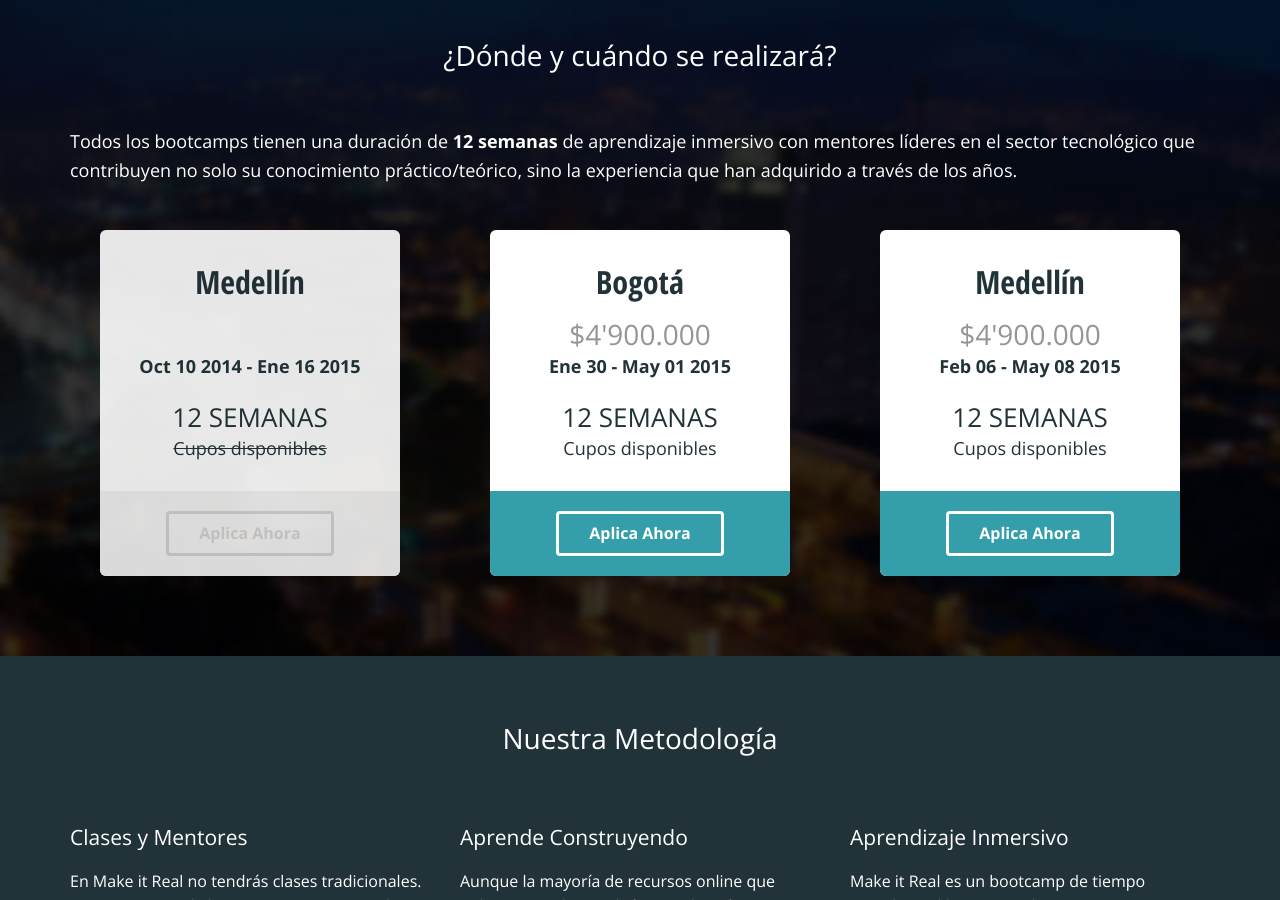
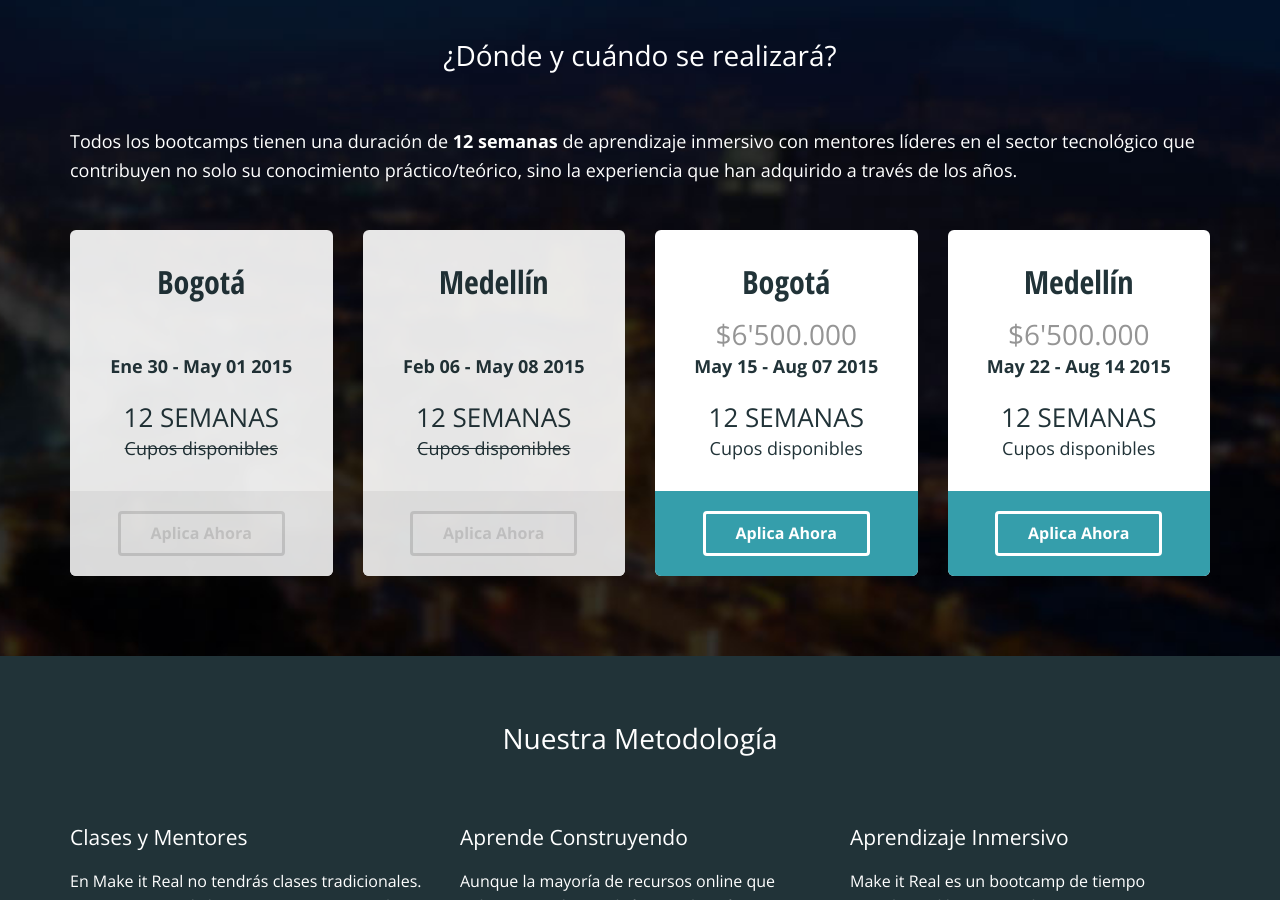
Before and after one commit to simonhoyos/blog, a Jekyll site: the page built from index.html, in a window 1280 px wide and 900 px high, scrolled down 1853 px. Built offline with Jekyll 4.4.1, drawn with Linux system fonts in a browser that asks for light colours; nearby versions of some CDN libraries.

Commit message:
Enable paplications for May 2015

```diff
--- a/index.html
+++ b/index.html
@@ -140,25 +140,35 @@ layout: home
       </div>
     </div>
     <div class="row">
-      <div class="col-xs-6 col-md-4 unavailable">
+      <div class="col-xs-6 col-md-3 unavailable">
+        <div class="whiteBox">
+          <p class="city">Bogotá</p>
+          <p class="price">&nbsp;</p>
+          <p class="date">Ene 30 - May 01 2015</p>
+          <p class="time">12 semanas</p>
+          <p class="availability hidden-xs line-through">Cupos disponibles</p>
+          <div class="background-btn-signup">
+            <a href="/apply" class="primary btn disabled">Aplica Ahora</a>
+          </div>
+        </div>
+      </div>
+      <div class="col-xs-6 col-md-3 unavailable">
         <div class="whiteBox">
           <p class="city">Medellín</p>
           <p class="price">&nbsp;</p>
-          <p class="date">Oct 10 2014 - Ene 16 2015</p>
+          <p class="date">Feb 06 - May 08 2015</p>
           <p class="time">12 semanas</p>
-          <p class="availability line-through">Cupos disponibles</p>
+          <p class="availability hidden-xs line-through">Cupos disponibles</p>
           <div class="background-btn-signup">
-            <a href="/apply" class="primary btn disabled">
-              Aplica Ahora
-            </a>
+            <a href="/apply" class="primary btn disabled">Aplica Ahora</a>
           </div>
         </div>
       </div>
-      <div class="col-xs-6 col-md-4">
+      <div class="col-xs-6 col-md-3">
         <div class="whiteBox">
           <p class="city">Bogotá</p>
-          <p class="price">$4'900.000</p>
-          <p class="date">Ene 30 - May 01 2015</p>
+          <p class="price">$6'500.000</p>
+          <p class="date">May 15 - Aug 07 2015</p>
           <p class="time">12 semanas</p>
           <p class="availability hidden-xs">Cupos disponibles</p>
           <div class="background-btn-signup">
@@ -166,11 +176,11 @@ layout: home
           </div>
         </div>
       </div>
-      <div class="col-xs-6 col-md-4">
+      <div class="col-xs-6 col-md-3">
         <div class="whiteBox">
           <p class="city">Medellín</p>
-          <p class="price">$4'900.000</p>
-          <p class="date">Feb 06 - May 08 2015</p>
+          <p class="price">$6'500.000</p>
+          <p class="date">May 22 - Aug 14 2015</p>
           <p class="time">12 semanas</p>
           <p class="availability hidden-xs">Cupos disponibles</p>
           <div class="background-btn-signup">
```
